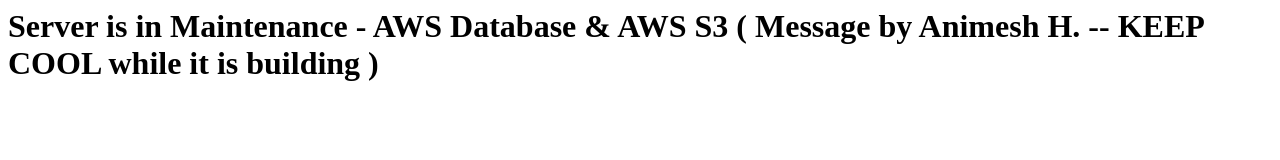
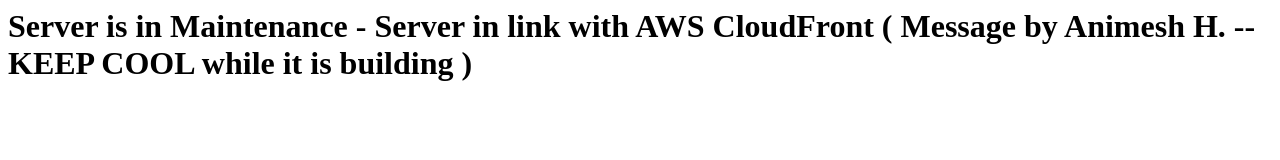
Before and after one commit to Animesh-Inc/animezh.xyz, a plain HTML site: page index.html in a window 1280 px wide. Drawn offline with Linux system fonts and the light colour scheme.

Commit message:
Update index.html

```diff
--- a/index.html
+++ b/index.html
@@ -1 +1 @@
-<h1>Server is in Maintenance - AWS Database & AWS S3 ( Message by Animesh H. -- KEEP COOL while it is building )</h1>
+<h1>Server is in Maintenance - Server in link with AWS CloudFront ( Message by Animesh H. -- KEEP COOL while it is building )</h1>
```
